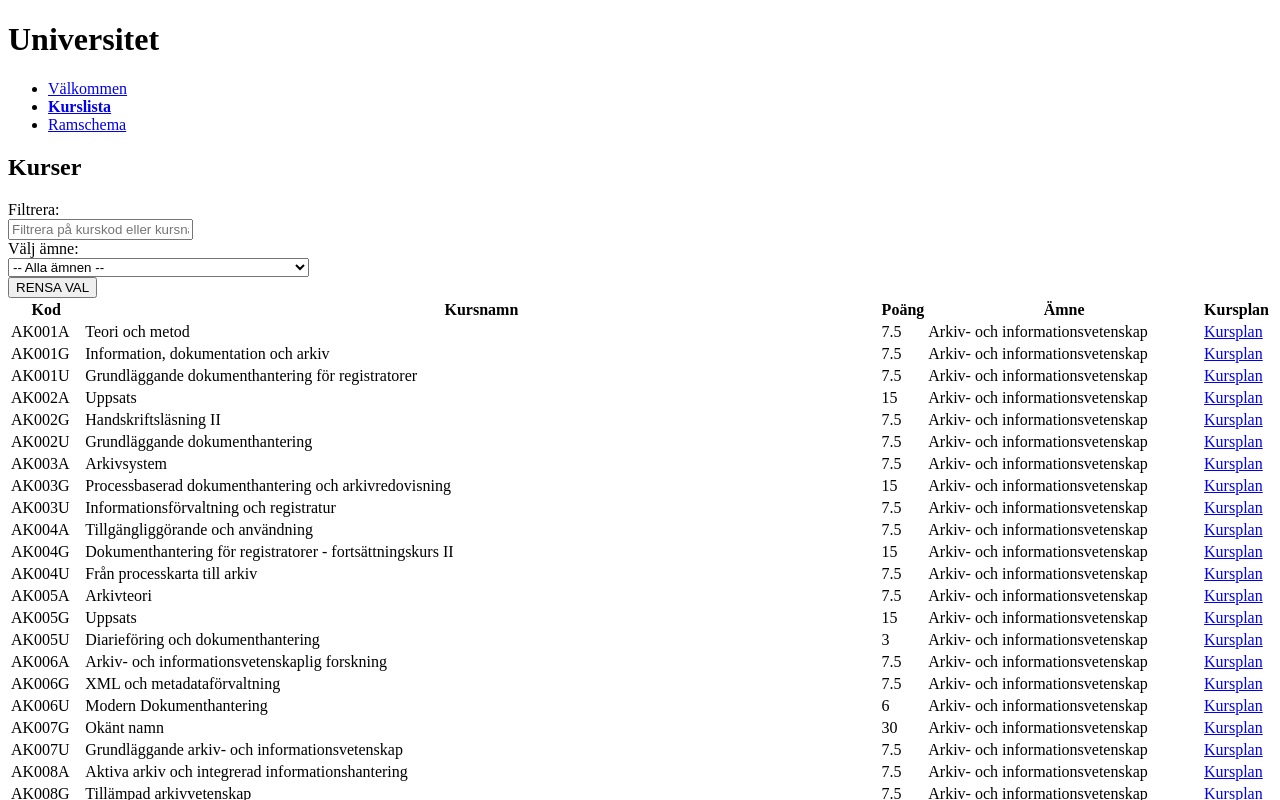
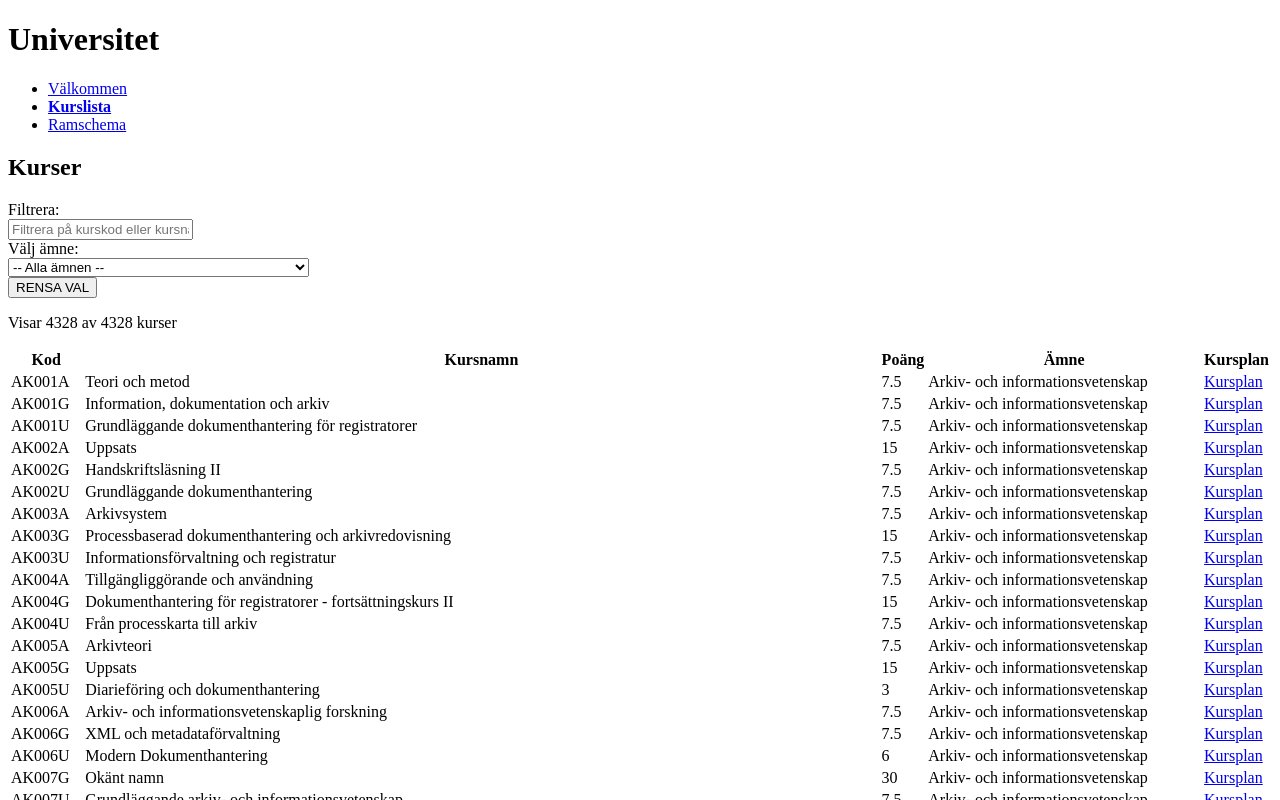
Before and after one commit to frja2400/dt208g-project, an Angular app: page /courses in a window 1280 px wide. Shown: the top 800 px of the page. Built offline with nearby package versions, Linux system fonts and the light colour scheme.

Commit message:
Visar antal kurser på skärmen med filteredCourses.length och courses.length.

```diff
--- a/src/app/courses/courses.component.html
+++ b/src/app/courses/courses.component.html
@@ -16,6 +16,8 @@
     </select><br>
 
     <button (click)="clearChoices()">RENSA VAL</button>
+
+    <p>Visar {{ filteredCourses.length }} av {{ courses.length }} kurser</p>
 
     <table>
         <thead>
```
